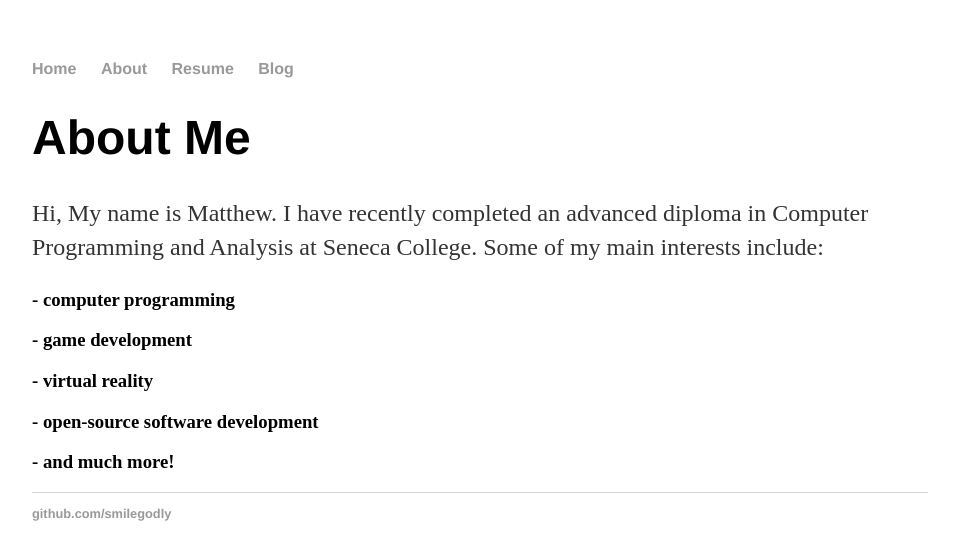
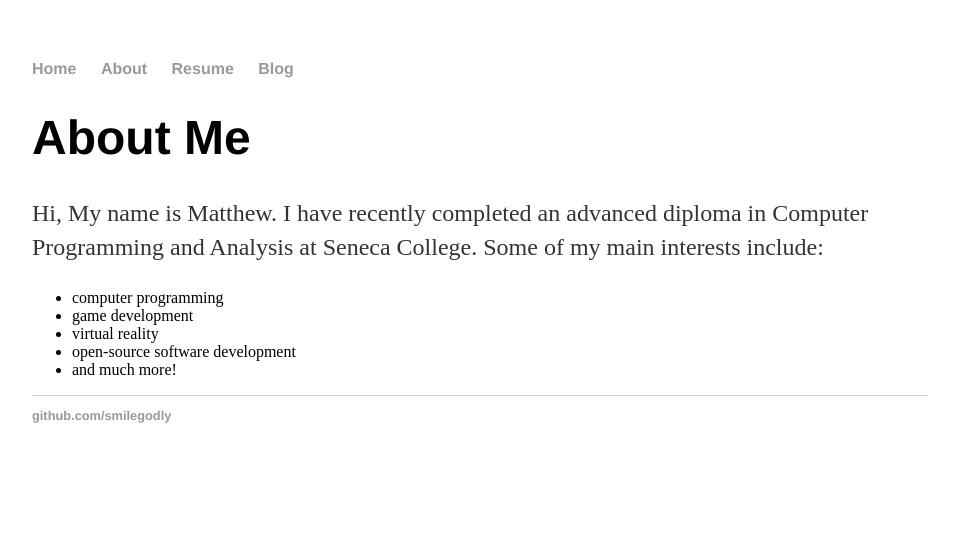
Before and after one commit to smilegodly/smilegodly.github.io, a Jekyll site: the page built from about/index.md, in a window 1280 px wide. Shown: the top 560 px of the page, without its empty margins (160-1119 px from the left). Built offline with Jekyll 4.4.1, drawn with Linux system fonts in a browser that asks for light colours.

Commit message:
changed list size back from previous change

```diff
--- a/about/index.md
+++ b/about/index.md
@@ -6,10 +6,9 @@ title: About Me
 # About Me
 
 Hi, My name is Matthew. I have recently completed an advanced diploma in Computer Programming and Analysis at Seneca College. Some of my main interests include:
-<header>
-	<h3>- computer programming </h3>
-	<h3>- game development </h3>
-	<h3>- virtual reality </h3>
-	<h3>- open-source software development </h3>
-	<h3>- and much more! </h3>
-</header>
+
+- computer programming
+- game development
+- virtual reality
+- open-source software development
+- and much more!
```
